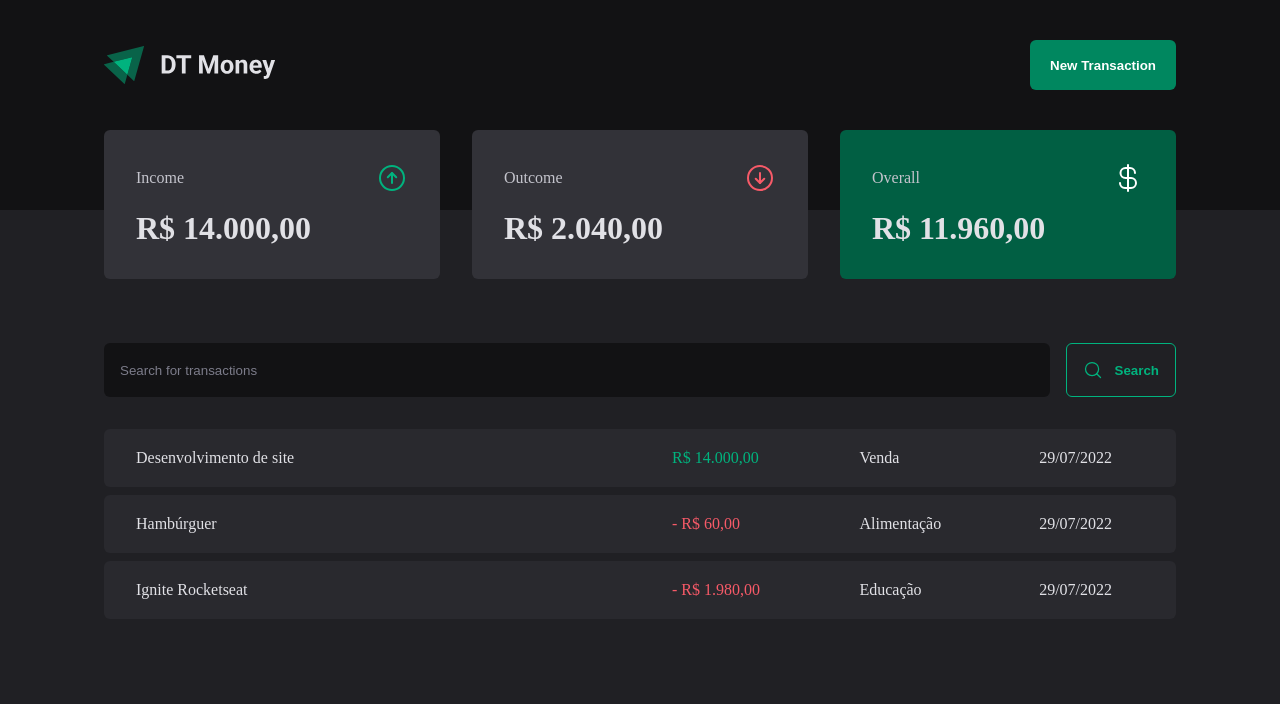
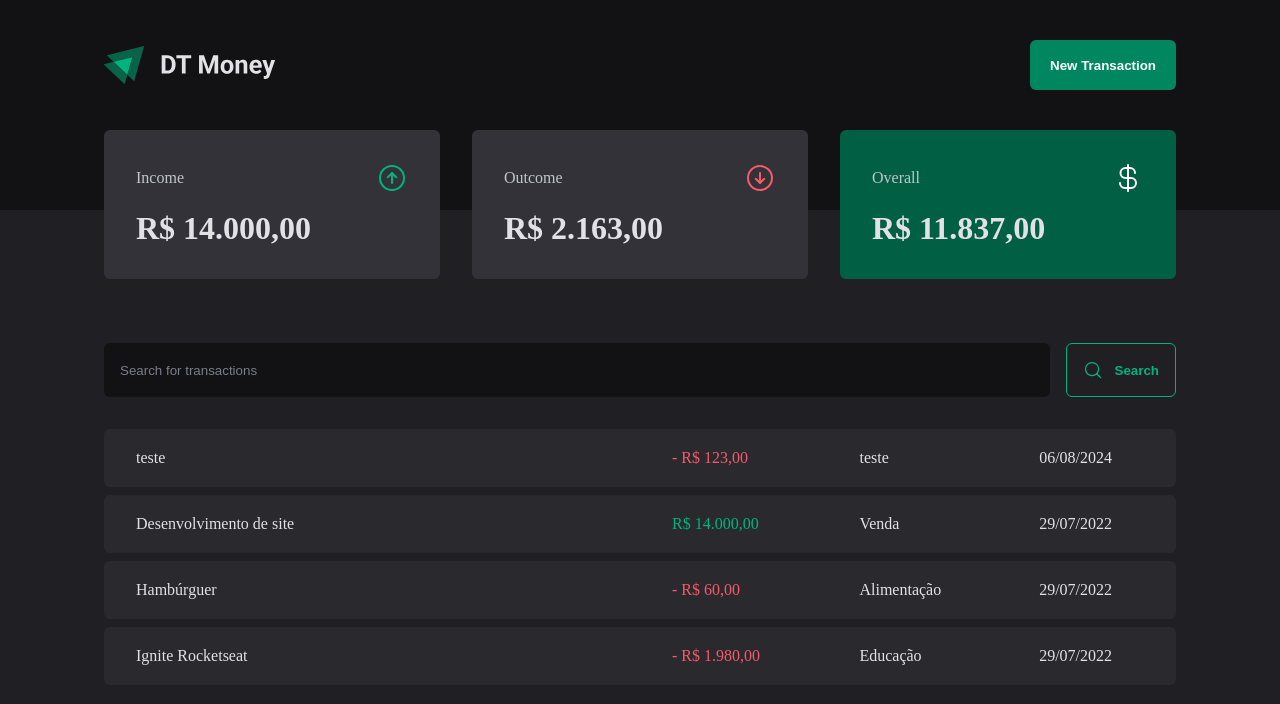
Before and after one commit to Lucwss/Dt-Money-Ignite, a React (Vite) app: page / in a window 1280 px wide. Shown: the top 704 px of the page. Built offline with nearby package versions, Linux system fonts and the light colour scheme; data requests are answered from the project's data file.

Commit message:
feat: 🎸 add new transaction to table

```diff
--- a/server.json
+++ b/server.json
@@ -23,6 +23,14 @@
       "category": "Educação",
       "price": 1980,
       "createdAt": "2022-07-29T19:24:44.505Z"
+    },
+    {
+      "id": "7083",
+      "description": "teste",
+      "price": 123,
+      "category": "teste",
+      "type": "outcome",
+      "createdAt": "2024-08-06T21:17:03.090Z"
     }
   ]
 }
--- a/src/components/NewTransactionModal/index.tsx
+++ b/src/components/NewTransactionModal/index.tsx
@@ -4,6 +4,8 @@ import { ArrowCircleDown, ArrowCircleUp, X } from "phosphor-react";
 import { CloseButton, Content, Overlay, TransactionType, TransactionTypeButton } from './styles';
 import { Controller, useForm } from 'react-hook-form';
 import * as z from 'zod';
+import { useContext } from 'react';
+import { TransactionsContext } from '../../contexts/TransactionContexts';
 
 const newTransactionFormSchema = z.object({
   description: z.string(),
@@ -16,11 +18,14 @@ type NewTransactionFormInputs = z.infer<typeof newTransactionFormSchema>;
 
 export function NewTransactionModal() {
 
+  const { createTransaction } = useContext(TransactionsContext);
+
   const {
     control,
     register,
     handleSubmit,
-    formState: { isSubmitting }
+    formState: { isSubmitting },
+    reset
   } = useForm<NewTransactionFormInputs>({
     resolver: zodResolver(newTransactionFormSchema),
     defaultValues: {
@@ -29,9 +34,16 @@ export function NewTransactionModal() {
   })
 
   async function handleCreateNewTransaction(data: NewTransactionFormInputs) {
-    await new Promise(resolve => setTimeout(resolve, 2000))
+    const { description, price, category, type } = data;
 
-    console.log(data);
+    await createTransaction({
+      description,
+      price,
+      category,
+      type,
+    });
+
+    reset();
   }
 
   return (
@@ -69,7 +81,7 @@ export function NewTransactionModal() {
           <Controller
             control={control}
             name='type'
-            render={({field}) => {
+            render={({ field }) => {
               return (
                 <TransactionType onValueChange={field.onChange} value={field.value}>
                   <TransactionTypeButton variant='income' value='income'>
--- a/src/contexts/TransactionContexts.tsx
+++ b/src/contexts/TransactionContexts.tsx
@@ -11,9 +11,17 @@ interface Transaction {
   createdAt: string;
 }
 
+interface CreateTransactionInput {
+  description: string;
+  price: number;
+  category: string;
+  type: 'income' | 'outcome';
+}
+
 interface TransactionContextType {
   transactions: Transaction[];
   fetchTransactions: (query?: string) => Promise<void>
+  createTransaction: (data: CreateTransactionInput) => Promise<void>;
 }
 
 interface TransactionsProviderProps {
@@ -28,6 +36,8 @@ export function TransactionsProvider({ children }: TransactionsProviderProps) {
   async function fetchTransactions(query?: string) {
     const response = await api.get('transactions', {
       params: {
+        _sort: 'createdAt',
+        _order: 'desc',
         q: query,
       }
     })
@@ -39,8 +49,22 @@ export function TransactionsProvider({ children }: TransactionsProviderProps) {
     fetchTransactions()
   }, []);
 
+  async function createTransaction(data: CreateTransactionInput) {
+    const { description, price, category, type } = data;
+
+    const response = await api.post('transactions', {
+      description,
+      price,
+      category,
+      type,
+      createdAt: new Date(),
+    });
+
+    setTransactions(state => [response.data, ...state])
+  }
+
   return (
-    <TransactionsContext.Provider value={{ transactions, fetchTransactions }}>
+    <TransactionsContext.Provider value={{ transactions, fetchTransactions, createTransaction }}>
       {children}
     </TransactionsContext.Provider>
   );
```
